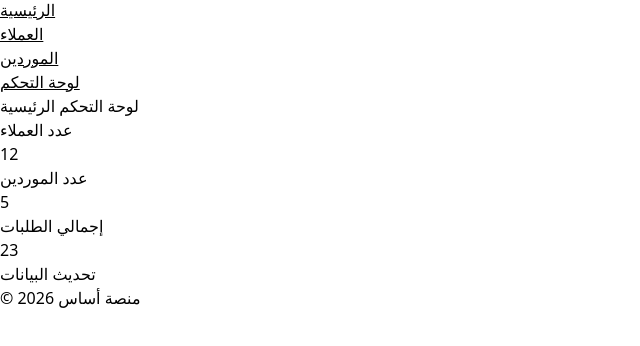
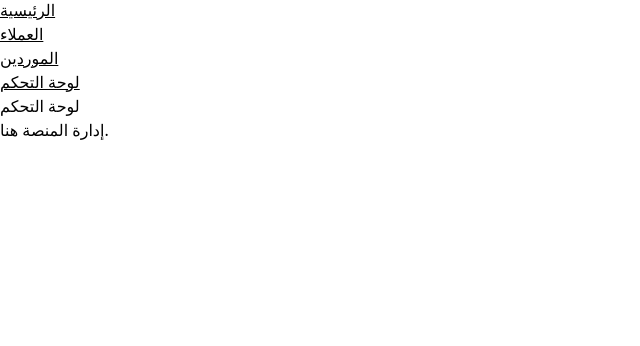
Before and after one commit to mnttrmhmd67-beep/asas-app7, a Vue app: page src/dashboard.html in a window 1280 px wide. Shown: the part 26-372 px from the top of the page, without its empty margins (0-640 px from the left). Built offline with nearby package versions, Linux system fonts and the light colour scheme.

Commit message:
Update dashboard.html

```diff
--- a/src/dashboard.html
+++ b/src/dashboard.html
@@ -3,68 +3,26 @@
 <head>
   <meta charset="UTF-8">
   <meta name="viewport" content="width=device-width, initial-scale=1.0">
-  <title>لوحة التحكم - منصة أساس</title>
-  <link rel="stylesheet" href="../css/main.css">
+  <title>منصة أساس - لوحة التحكم</title>
+  <link rel="stylesheet" href="css/style.css">
 </head>
 <body>
-  <header>
+
+  <!-- شريط التنقل -->
   <nav class="navbar">
     <a href="index.html" class="logo">منصة أساس</a>
     <ul class="nav-links">
       <li><a href="index.html">الرئيسية</a></li>
       <li><a href="customers.html">العملاء</a></li>
       <li><a href="suppliers.html">الموردين</a></li>
-        <li><a href="dashboard.html" class="active">لوحة التحكم</a></li>
+      <li><a href="dashboard.html">لوحة التحكم</a></li>
     </ul>
   </nav>
-  </header>
 
-  <main>
-    <section class="dashboard-section">
-      <h1>لوحة التحكم الرئيسية</h1>
-      <div class="cards-container">
-        <div class="card">
-          <h2>عدد العملاء</h2>
-          <p id="customers-count">0</p>
-        </div>
-        <div class="card">
-          <h2>عدد الموردين</h2>
-          <p id="suppliers-count">0</p>
-        </div>
-        <div class="card">
-          <h2>إجمالي الطلبات</h2>
-          <p id="orders-count">0</p>
-        </div>
-      </div>
-      <button id="refresh-dashboard-btn">تحديث البيانات</button>
-    </section>
-  </main>
+  <!-- محتوى الصفحة -->
+  <h1>لوحة التحكم</h1>
+  <p>إدارة المنصة هنا.</p>
 
-  <footer>
-    <p>© 2026 منصة أساس</p>
-  </footer>
-
-  <script src="../js/main.js"></script>
-  <script>
-    // بيانات تجريبية (يمكن استبدالها بالاستدعاء من قاعدة البيانات لاحقًا)
-    const customersCount = 12;
-    const suppliersCount = 5;
-    const ordersCount = 23;
-
-    // تحديث العدادات
-    const updateDashboard = () => {
-      document.getElementById("customers-count").textContent = customersCount;
-      document.getElementById("suppliers-count").textContent = suppliersCount;
-      document.getElementById("orders-count").textContent = ordersCount;
-    };
-
-    updateDashboard();
-
-    // زر تحديث البيانات (يمكن ربطه لاحقًا بالAPI)
-    document.getElementById("refresh-dashboard-btn").addEventListener("click", () => {
-      alert("سيتم تحديث البيانات تلقائيًا من قاعدة البيانات لاحقًا.");
-      updateDashboard();
-    });
-  </script>
+  <script src="main.js"></script>
 </body>
 </html>
```
Lines whose indentation alone changed are shown as unchanged.
